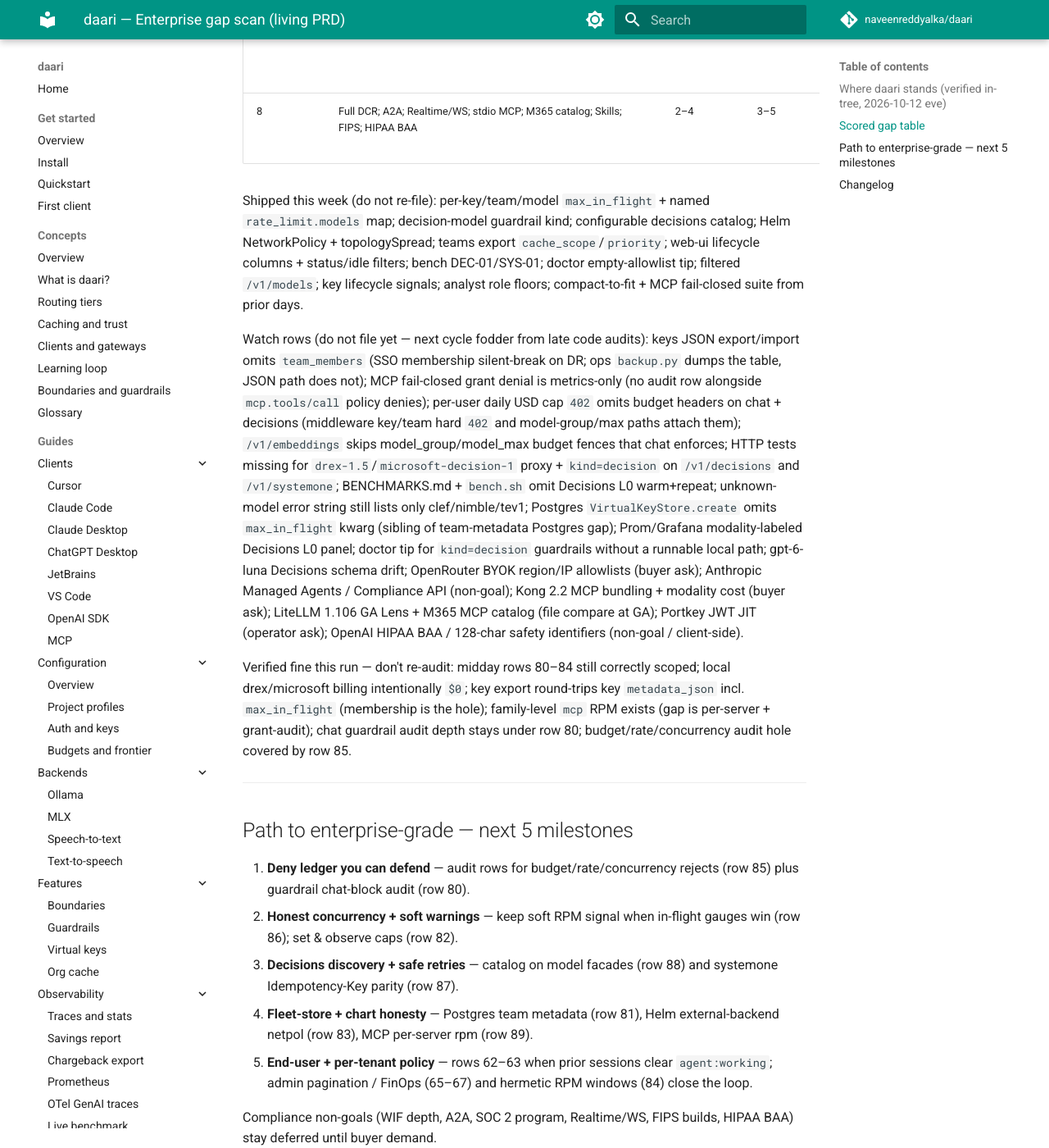
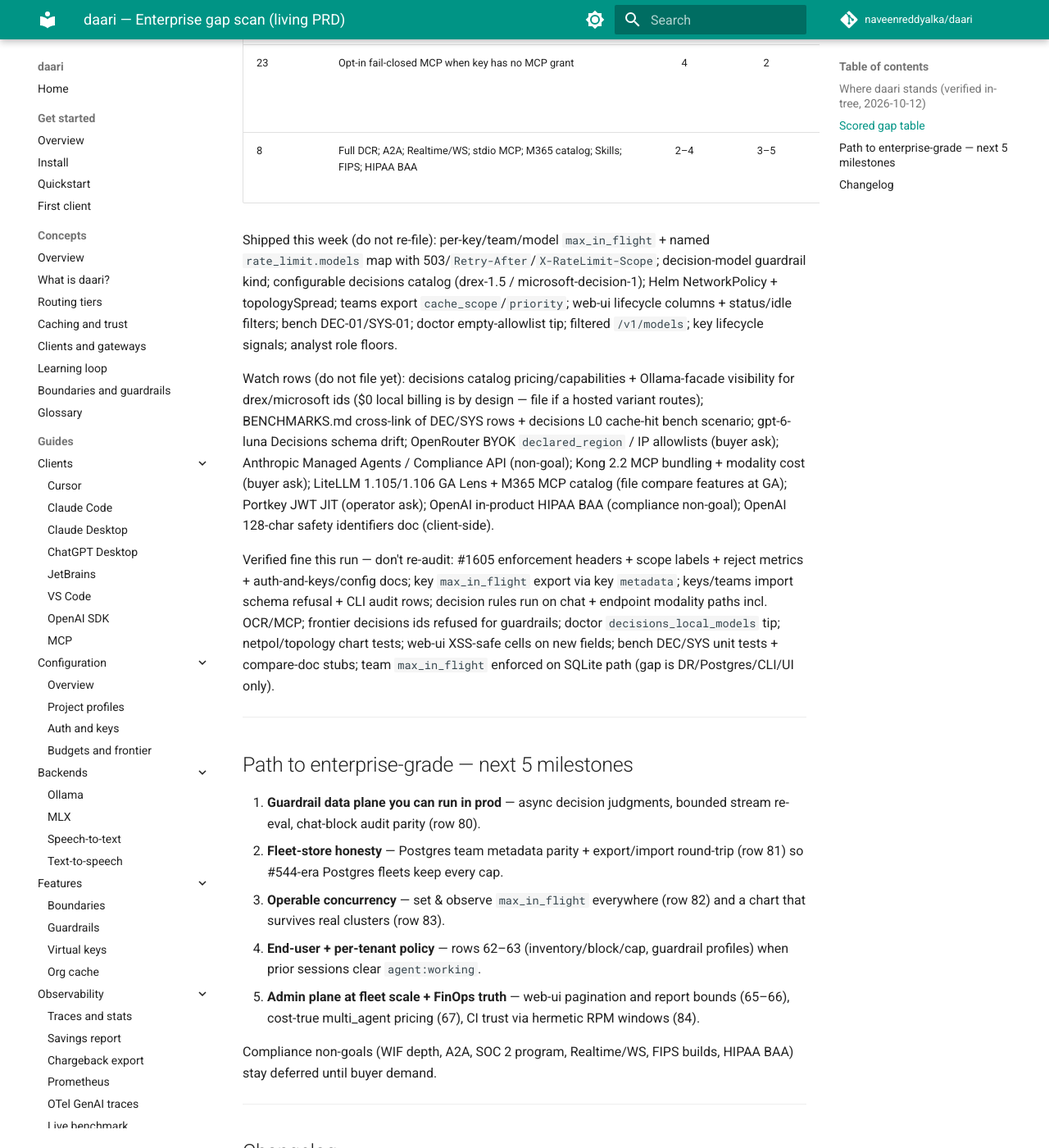
Before and after one commit to naveenreddyalka/daari, an MkDocs documentation site: the page built from docs/prd/ENTERPRISE.md, in a window 1280 px wide and 1400 px high, scrolled down 3879 px. Shown: the whole window at 82% size. Built offline with MkDocs 1.6.1 and Material for MkDocs 9.7.7, drawn with Linux system fonts in a browser that asks for light colours; comment, search, counter and statistics services are not loaded; some of the changed text lies outside the part shown.

Commit message:
chore(prd): drain superseded eve scan — take main's ENTERPRISE.md
Co-authored-by: Naveen Reddy Alka <naveenreddyalka@users.noreply.github.com>

```diff
--- a/docs/prd/ENTERPRISE.md
+++ b/docs/prd/ENTERPRISE.md
@@ -11,27 +11,29 @@
 
 ---
 
-## Where daari stands (verified in-tree, 2026-10-12 eve)
+## Where daari stands (verified in-tree, 2026-10-12)
 
-**Loop velocity.** Midday refill (rows 80–84) still open; overnight 10-11
-drain (71, 75–77, 79) stays Shipped. End-user/guardrail-profile/web-ui/
-report/multi-agent rows 62–63/65–67 still `agent:working`; docs pins
-72–74/78 open. Hot-reload (6) and parked Messages tool-allowlist (7)
-unchanged.
+**Loop velocity.** The whole 10-11 table drained in <24h again: rows 71 and
+75–77/79 shipped plus the midday refill (decision guardrail kind, decisions
+catalog, Helm NetworkPolicy/spread, per-key in-flight + named model map).
+End-user/guardrail-profile/web-ui/report/multi-agent rows 62–63/65–67 still
+`agent:working`; docs pins 72–74/78 open. Hot-reload (6) and parked Messages
+tool-allowlist (7) unchanged.
 
-**Outward.** Still flat: LiteLLM **v1.105.0** stable / **1.106.0-rc.1**
-(MCP server-level rpm, Lens Rust service, Admin Home — no GA). Portkey
-enterprise changelog tops at older 2.x Unified Gateway+MCP notes (no new
-tag vs midday). Kong AI Gateway **2.2** passthrough for vLLM/Ollama
-unchanged. Ollama 0.40.3; vLLM 0.31.0; OpenRouter last entry Oct 9.
+**Outward.** Flat everywhere: LiteLLM **v1.105.0** stable / 1.106.0-rc.1;
+Portkey v2.28.0; Kong 2.2.0; Ollama 0.40.3; vLLM 0.31.0; OpenRouter last
+entry Oct 9; MCP blog Aug 22. Provider side quiet since Oct 8–9 (OpenAI
+Ultrafast + SDK 3.29.0 doc chores; Anthropic Managed Agents workflows =
+non-goal).
 
-**Inward theme: control-plane honesty on the surfaces we just shipped.**
-Code audit verified: soft RPM warning is dropped when a concurrency gauge
-wins the binding; budget 402 / rate-limit 429 / concurrency 503 never write
-audit rows; `/v1/systemone` lacks Idempotency-Key parity with `/v1/decisions`;
-local decisions catalog (incl. drex/microsoft) is invisible on `/v1/models`
-and Ollama `/api/tags`; `McpServerSettings` has no per-server rpm/tpm while
-LiteLLM 1.106 rc added server-level MCP rpm.
+**Inward theme: depth on the 48h-old concurrency + decision-guardrail
+surfaces.** Code audit verified: decision guardrails run a **sync** httpx
+judgment on the event loop (and re-judge the full stream on every chunk);
+chat guardrail blocks never audit; Postgres `create_team` silently drops
+`max_in_flight`/model budgets that SQLite keeps; teams export omits
+`metadata_json`; `max_in_flight` is settable/visible nowhere (CLI, admin
+API, web-ui, Helm, Prom); Helm netpol cuts off external Redis/Postgres;
+baseline suite flaked once on a wall-clock minute boundary.
 
 ---
 
@@ -39,11 +41,6 @@
 
 | # | Gap | Impact | Effort | Who does it best today | Why daari wins local-first | Action |
 |---|-----|:--:|:--:|------------------------|----------------------------|--------|
-| 85 | Audit ledger for budget 402 + rate-limit/concurrency rejects | 5 | 2 | LiteLLM/Portkey deny callbacks | Air-gapped deny trail next to the usage ledger | Filed [#1616](https://github.com/naveenreddyalka/daari/issues/1616) |
-| 86 | Keep soft rate-limit warning when concurrency gauge binding wins | 4 | 2 | LiteLLM soft budget headers | Early load-shed on-box even with in-flight caps | Filed [#1617](https://github.com/naveenreddyalka/daari/issues/1617) |
-| 87 | `/v1/systemone` Idempotency-Key parity with `/v1/decisions` | 4 | 2 | LiteLLM systemone retries | Safe retry for local judges without double-meter | Filed [#1618](https://github.com/naveenreddyalka/daari/issues/1618) |
-| 88 | Advertise local decisions catalog on `/v1/models` + Ollama `/api/tags` | 4 | 2 | LiteLLM model list / Ollama tags | IDE discovers on-box judges without hardcoding | Filed [#1619](https://github.com/naveenreddyalka/daari/issues/1619) |
-| 89 | Per-server rpm/tpm on `integrations.mcp_servers` | 4 | 3 | LiteLLM 1.106 MCP server rpm | Cap noisy egress MCP without cutting the whole key | Filed [#1620](https://github.com/naveenreddyalka/daari/issues/1620) |
 | 80 | Decision-guardrail data plane: async offload, bounded stream re-eval, chat audit, kind-labeled metrics | 5 | 2 | Portkey/LiteLLM guardrail hooks | $0 local judge only wins if it never stalls the loop | Filed [#1610](https://github.com/naveenreddyalka/daari/issues/1610) |
 | 81 | Teams metadata parity: Postgres `create_team` + export/import round-trip (`max_in_flight`, model budgets) | 5 | 2 | LiteLLM team backup | Air-gapped restore must be the whole truth | Filed [#1611](https://github.com/naveenreddyalka/daari/issues/1611) |
 | 82 | Set & see concurrency caps: CLI/admin/web-ui/Helm + per-scope in-flight gauges | 4 | 3 | LiteLLM `max_parallel_requests` admin | Watch GPU saturation on the same box | Filed [#1612](https://github.com/naveenreddyalka/daari/issues/1612) |
@@ -65,59 +62,61 @@
 | 76 | Web-ui: render `last_used_at` / priority / `cache_scope` on keys+teams | 3 | 2 | OpenRouter / LiteLLM admin UI | Same-box console shows inventory fields | Shipped |
 | 77 | Web-ui: honor keys `status` + `idle_days` filters | 3 | 2 | LiteLLM key hygiene UI | CLI/API filters reachable in console | Shipped |
 | 79 | bench_vs_litellm: `/v1/decisions` + `/v1/systemone` scenarios | 3 | 2 | — (benchmarking) | Measure on-box Decisions vs proxy | Shipped |
+| 24 | Grafana panel for `compact_to_fit_applied` | 2 | 1 | LiteLLM spend dashboards | Shipped | Shipped |
+| 25 | Dedicated stats/Prom counter for MCP grant fail-closed | 3 | 1 | LiteLLM MCP 403 metrics | Shipped | Shipped |
+| 26 | Refuse MCP `initialize` when key has no grant | 4 | 1 | LiteLLM initialize 403 | Shipped | Shipped |
+| 27 | Stats for estimated tokens dropped by compact-to-fit | 3 | 2 | LiteLLM compact telemetry | Shipped | Shipped |
+| 28 | Refresh compare-litellm for LiteLLM 1.104 GA | 2 | 1 | LiteLLM release notes | Shipped | Shipped |
+| 19 | Config ownership for `routing.compact_to_fit.*` | 3 | 2 | LiteLLM config ownership | Shipped | Shipped |
+| 20 | Doctor tip when compact_to_fit is enabled | 2 | 1 | — (ops honesty) | Shipped | Shipped |
+| 21 | Hermetic pin: compact_to_fit in config + routing-tiers | 2 | 1 | — (docs regression) | Shipped | Shipped |
+| 22 | `daari_meta` + stats when compact_to_fit actually trims | 3 | 2 | LiteLLM compact telemetry | Shipped | Shipped |
+| 23 | Opt-in fail-closed MCP when key has no MCP grant | 4 | 2 | LiteLLM `require_key_mcp_access_defined` | Shipped | Shipped |
 | 8 | Full DCR; A2A; Realtime/WS; stdio MCP; M365 catalog; Skills; FIPS; HIPAA BAA | 2–4 | 3–5 | Portkey / Kong / LiteLLM / OpenAI | Demand-triggered | Watch |
 
 Shipped this week (do not re-file): per-key/team/model `max_in_flight` +
-named `rate_limit.models` map; decision-model guardrail kind; configurable
-decisions catalog; Helm NetworkPolicy + topologySpread; teams export
+named `rate_limit.models` map with 503/`Retry-After`/`X-RateLimit-Scope`;
+decision-model guardrail kind; configurable decisions catalog (drex-1.5 /
+microsoft-decision-1); Helm NetworkPolicy + topologySpread; teams export
 `cache_scope`/`priority`; web-ui lifecycle columns + status/idle filters;
 bench DEC-01/SYS-01; doctor empty-allowlist tip; filtered `/v1/models`;
-key lifecycle signals; analyst role floors; compact-to-fit + MCP
-fail-closed suite from prior days.
+key lifecycle signals; analyst role floors.
 
-Watch rows (do not file yet — next cycle fodder from late code audits):
-keys JSON export/import omits `team_members` (SSO membership silent-break
-on DR; ops `backup.py` dumps the table, JSON path does not); MCP
-fail-closed grant denial is metrics-only (no audit row alongside
-`mcp.tools/call` policy denies); per-user daily USD cap `402` omits
-budget headers on chat + decisions (middleware key/team hard `402` and
-model-group/max paths attach them); `/v1/embeddings` skips
-model_group/model_max budget fences that chat enforces; HTTP tests missing
-for `drex-1.5`/`microsoft-decision-1` proxy + `kind=decision` on
-`/v1/decisions` and `/v1/systemone`; BENCHMARKS.md + `bench.sh` omit
-Decisions L0 warm+repeat; unknown-model error string still lists only
-clef/nimble/tev1; Postgres `VirtualKeyStore.create` omits `max_in_flight`
-kwarg (sibling of team-metadata Postgres gap); Prom/Grafana
-modality-labeled Decisions L0 panel; doctor tip for `kind=decision`
-guardrails without a runnable local path; gpt-6-luna Decisions schema
-drift; OpenRouter BYOK region/IP allowlists (buyer ask); Anthropic
-Managed Agents / Compliance API (non-goal); Kong 2.2 MCP bundling +
-modality cost (buyer ask); LiteLLM 1.106 GA Lens + M365 MCP catalog
-(file compare at GA); Portkey JWT JIT (operator ask); OpenAI HIPAA BAA /
-128-char safety identifiers (non-goal / client-side).
+Watch rows (do not file yet): decisions catalog pricing/capabilities +
+Ollama-facade visibility for drex/microsoft ids ($0 local billing is by
+design — file if a hosted variant routes); BENCHMARKS.md cross-link of
+DEC/SYS rows + decisions L0 cache-hit bench scenario; gpt-6-luna Decisions
+schema drift; OpenRouter BYOK `declared_region` / IP allowlists (buyer
+ask); Anthropic Managed Agents / Compliance API (non-goal); Kong 2.2 MCP
+bundling + modality cost (buyer ask); LiteLLM 1.105/1.106 GA Lens + M365
+MCP catalog (file compare features at GA); Portkey JWT JIT (operator ask);
+OpenAI in-product HIPAA BAA (compliance non-goal); OpenAI 128-char safety
+identifiers doc (client-side).
 
-Verified fine this run — don't re-audit: midday rows 80–84 still correctly
-scoped; local drex/microsoft billing intentionally `$0`; key export
-round-trips key `metadata_json` incl. `max_in_flight` (membership is the
-hole); family-level `mcp` RPM exists (gap is per-server + grant-audit);
-chat guardrail audit depth stays under row 80; budget/rate/concurrency
-audit hole covered by row 85.
+Verified fine this run — don't re-audit: #1605 enforcement headers + scope
+labels + reject metrics + auth-and-keys/config docs; key `max_in_flight`
+export via key `metadata`; keys/teams import schema refusal + CLI audit
+rows; decision rules run on chat + endpoint modality paths incl. OCR/MCP;
+frontier decisions ids refused for guardrails; doctor `decisions_local_models`
+tip; netpol/topology chart tests; web-ui XSS-safe cells on new fields;
+bench DEC/SYS unit tests + compare-doc stubs; team `max_in_flight`
+enforced on SQLite path (gap is DR/Postgres/CLI/UI only).
 
 ---
 
 ## Path to enterprise-grade — next 5 milestones
 
-1. **Deny ledger you can defend** — audit rows for budget/rate/concurrency
-   rejects (row 85) plus guardrail chat-block audit (row 80).
-2. **Honest concurrency + soft warnings** — keep soft RPM signal when
-   in-flight gauges win (row 86); set & observe caps (row 82).
-3. **Decisions discovery + safe retries** — catalog on model facades
-   (row 88) and systemone Idempotency-Key parity (row 87).
-4. **Fleet-store + chart honesty** — Postgres team metadata (row 81),
-   Helm external-backend netpol (row 83), MCP per-server rpm (row 89).
-5. **End-user + per-tenant policy** — rows 62–63 when prior sessions clear
-   `agent:working`; admin pagination / FinOps (65–67) and hermetic RPM
-   windows (84) close the loop.
+1. **Guardrail data plane you can run in prod** — async decision judgments,
+   bounded stream re-eval, chat-block audit parity (row 80).
+2. **Fleet-store honesty** — Postgres team metadata parity + export/import
+   round-trip (row 81) so #544-era Postgres fleets keep every cap.
+3. **Operable concurrency** — set & observe `max_in_flight` everywhere
+   (row 82) and a chart that survives real clusters (row 83).
+4. **End-user + per-tenant policy** — rows 62–63 (inventory/block/cap,
+   guardrail profiles) when prior sessions clear `agent:working`.
+5. **Admin plane at fleet scale + FinOps truth** — web-ui pagination and
+   report bounds (65–66), cost-true multi_agent pricing (67), CI trust via
+   hermetic RPM windows (84).
 
 Compliance non-goals (WIF depth, A2A, SOC 2 program, Realtime/WS, FIPS
 builds, HIPAA BAA) stay deferred until buyer demand.
@@ -126,21 +125,15 @@
 
 ## Changelog
 
-- **2026-10-12 eve (control-plane honesty + MCP server rpm)** — Outward
-  still flat (LiteLLM 1.105.0 / 1.106.0-rc.1 MCP server rpm + Lens Rust;
-  Portkey/Kong/Ollama/vLLM unchanged). Filed rows 85–89: audit on
-  budget/rate/concurrency rejects, soft warning vs concurrency binding,
-  systemone Idempotency-Key parity, decisions catalog on `/v1/models` +
-  Ollama tags, per-server MCP rpm/tpm. Promoted prior watch
-  (catalog visibility) into row 88. Late audits added watch fodder:
-  `team_members` JSON export, MCP grant-denied audit, user-daily `402`
-  header parity, embeddings model-group/max fences, Decisions HTTP test
-  holes, BENCHMARKS L0. Pruned compact-to-fit shipped rows 19–28 into
-  the weekly shipped blurb.
-
 - **2026-10-12 (concurrency + decision-guardrail depth)** — Marked rows 71,
-  75–77, 79 Shipped. Filed rows 80–84. Outward flat (LiteLLM 1.105.0 /
-  Portkey 2.28.0 / Kong 2.2.0 / Ollama 0.40.3 / vLLM 0.31.0).
+  75–77, 79 Shipped after the overnight drain. Filed rows 80–84: decision
+  guardrail async/audit/metrics data plane, teams metadata Postgres +
+  export parity, concurrency-cap ops surfaces, Helm external-backend netpol
+  egress + scheduling knobs, hermetic RPM-window tests. Outward flat
+  (LiteLLM 1.105.0 / Portkey 2.28.0 / Kong 2.2.0 / Ollama 0.40.3 / vLLM
+  0.31.0 / OpenRouter Oct 9). Drained stale sibling PRD PR by resolving it
+  to main. New watch rows: decisions catalog pricing/facade visibility,
+  BENCHMARKS.md DEC/SYS cross-link.
 
 - **2026-10-11 eve (team DR + console lifecycle + Decisions bench)** — Filed
   rows 75–79. Outward: LiteLLM 1.106 guardrail RC; Kong 2.2 GA (watch);
```
